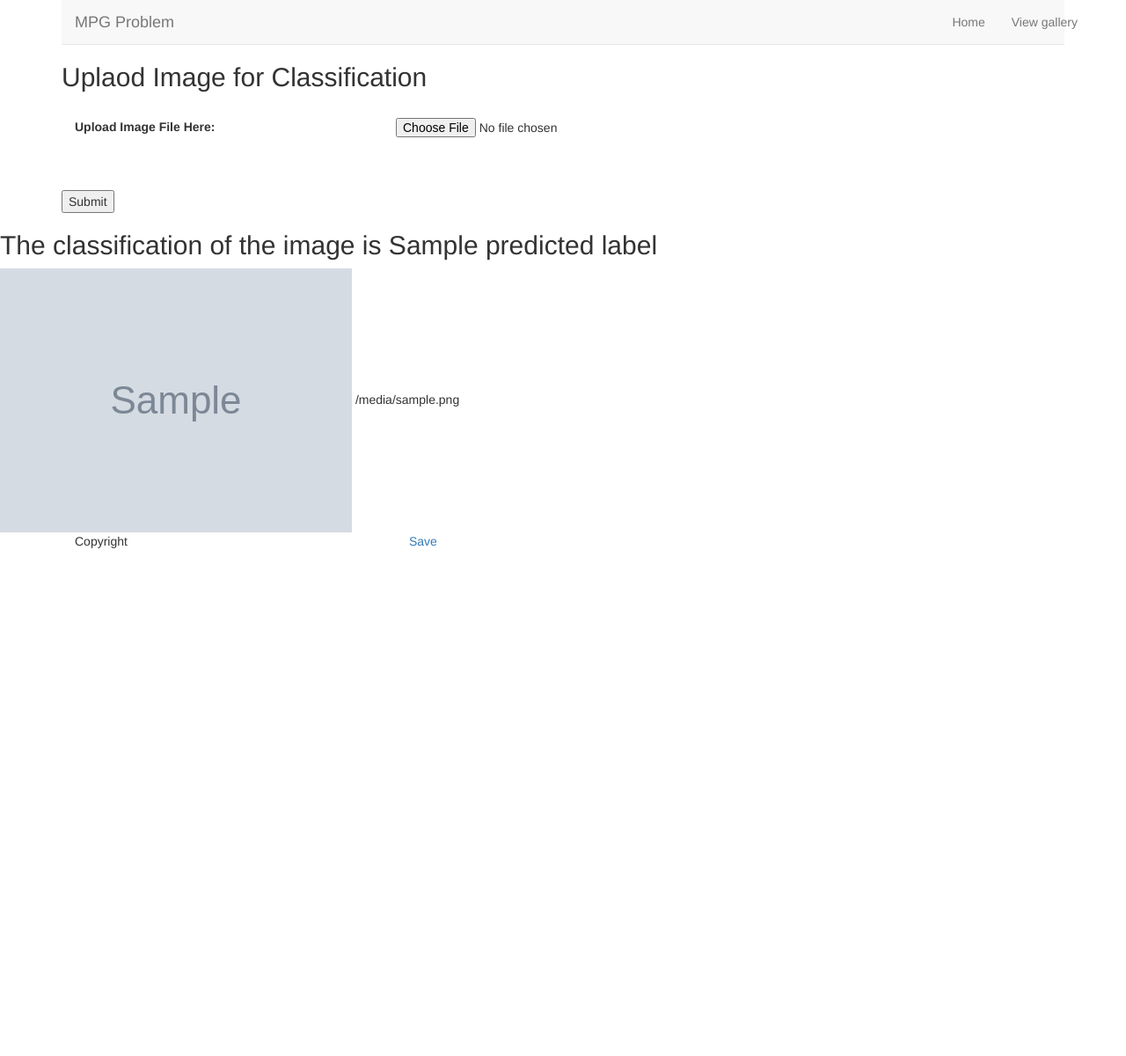
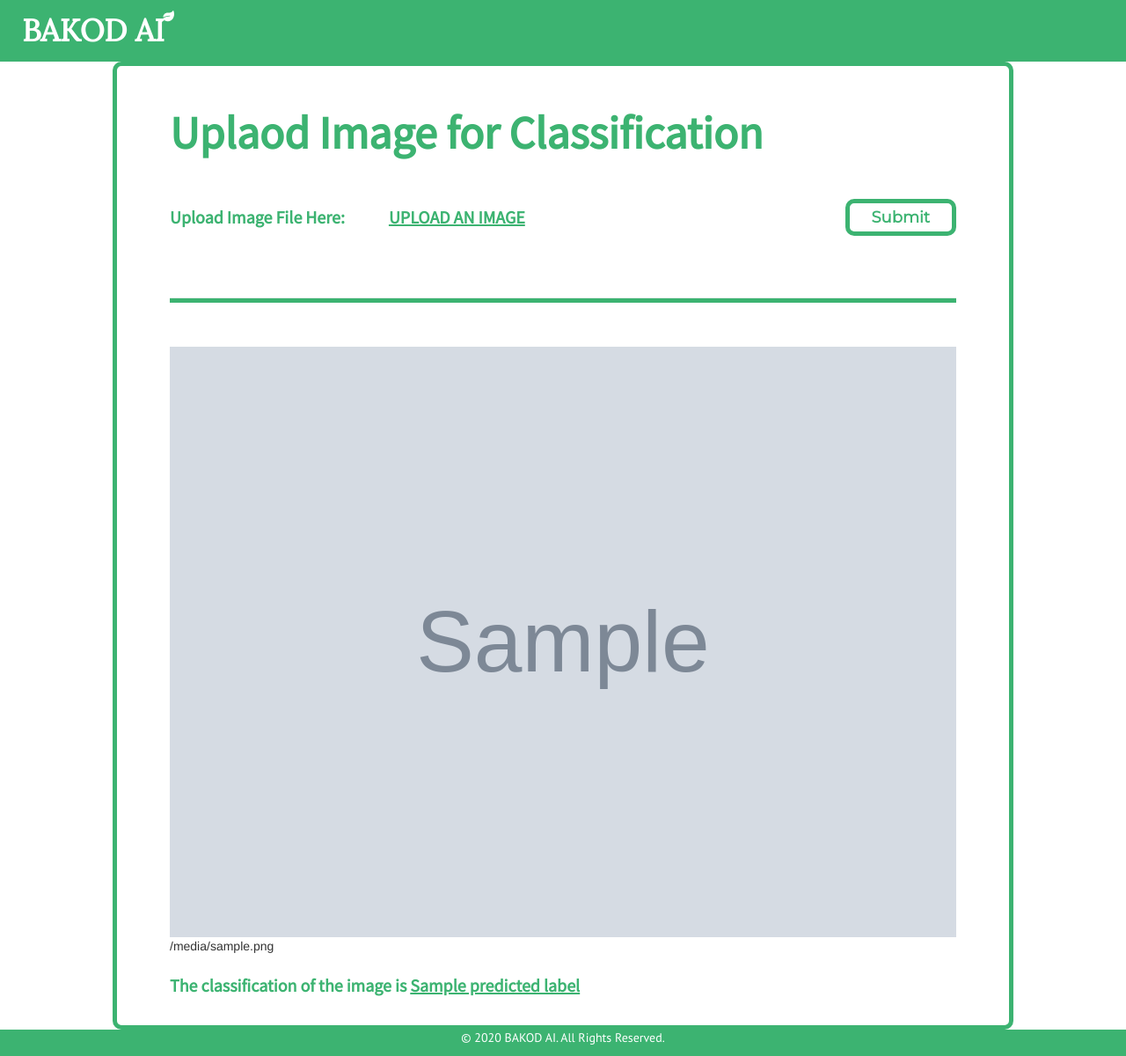
Before and after one commit to alswang18/BakodAI, a Django app: template bakod/templates/upload.html in a window 1280 px wide. Shown: the whole page at 88% size. Before the commit the page ends 623 px from the top, so only its background shows below. Run offline with Django 3.2, Linux system fonts and the light colour scheme; the template is opened without the code that fills it: most values are stand-ins (such as "Sample title", 1, 10 or a date in 2020); grey boxes marked "Sample" are stand-in pictures; some libraries are stand-ins or nearby versions.

Commit message:
upload page finish

```diff
--- a/bakod/bakod/urls.py
+++ b/bakod/bakod/urls.py
@@ -23,8 +23,8 @@ from django.conf import settings
 
 urlpatterns = [
     path('admin/', admin.site.urls),
-    url('', landingViews.index, name='landing'),
-    url('^$', views.index, name='imageupload'),
+    url('^$', landingViews.index, name='landing'),
+    url('upload/', views.index, name='imageupload'),
     url('predictImage', views.predictImage, name='predictImage')
 ]
 
--- a/bakod/landing/static/styles.css
+++ b/bakod/landing/static/styles.css
@@ -27,6 +27,11 @@ nav {
     text-decoration: none;
 }
 
+.logo:hover {
+    color: white;
+    text-decoration: none;
+}
+
 .logo img {
     filter: invert(1);
     width: 15px;
@@ -50,6 +55,7 @@ nav {
 .models:hover {
     background-color: #FFFFFF;
     color: #3CB371;
+    text-decoration: none;
 }
 
 .hero {
@@ -329,6 +335,7 @@ footer p {
     color: #FFFFFF;
 }
 
+
 @media screen and (max-width: 1000px){
     .save {
         flex-direction: column-reverse;
@@ -443,15 +450,6 @@ footer p {
     .logo {
         margin-left: 10px;
     }
-    /* .logo {
-        font-size: 25px;
-    }
-
-    .logo img {
-        width: 15px;
-        top: -17px;
-        left: -10px;
-    } */
 
     .models {
         display: none;
@@ -493,3 +491,167 @@ footer p {
     }
 
 }
+
+/************************************************ UPLOAD PAGE *************************************************/
+
+.spacer {
+    display: flex;
+    justify-content: center;
+    align-items: center;
+    width: 100%;
+    min-height: calc(100vh - 30px);
+}
+
+.submit-card {
+    width: 80%;
+    border: 5px solid #3CB371;
+    padding: 20px 60px;
+    border-radius: 10px;
+    box-sizing: border-box;
+    margin-top: 70px;
+}
+
+.submit-heading {
+    font-family: "Source Sans Pro";
+    font-weight: bold;
+    font-size: 52px;
+    line-height: 71px;
+    color: #3CB371;
+}
+
+.submit-card form {
+    width: 100%;
+    display: flex;
+    align-items: center;
+    justify-content: space-between;
+    margin: 10px auto;
+}
+
+.input {
+    width: fit-content;
+    display: flex;
+    justify-content: start;
+    align-items: center;
+}
+
+.input h1 {
+    font-family: "Source Sans Pro";
+    font-weight: bold;
+    font-size: 20px;
+    line-height: 30px;
+    color: #3CB371;
+    margin: 0 50px 0 0;
+}
+
+.input div #fname {
+    display: none;
+}
+
+.input div label {
+    font-family: "Source Sans Pro";
+    font-weight: bold;
+    font-size: 20px;
+    line-height: 30px;
+    color: #3CB371;
+    text-decoration: underline;
+    margin-bottom: 0;
+    cursor: pointer;
+}
+
+.submit {
+    align-self: flex-end;
+    font-family: "Montserrat";
+    font-weight: bold;
+    font-size: 18px;
+    line-height: 22px;
+    color: #3CB371;
+    background-color: white;
+    padding: 5px 25px;
+    border: 5px solid #3CB371;
+    border-radius: 10px;
+    text-decoration: none;
+}
+
+.submit:hover {
+    background-color: #3CB371;
+    color: #FFFFFF;
+}
+
+hr {
+    width: 100%;
+    height: 5px;
+    margin: 70px 0 50px;
+    background-color: #3CB371;
+}
+
+.chosen-img {
+    width: 100%;
+}
+
+.result {
+    width: 100%;
+}
+
+.result h2 {
+    font-family: "Source Sans Pro";
+    font-weight: bold;
+    font-size: 20px;
+    line-height: 30px;
+    color: #3CB371;
+}
+
+.result h2 span {
+    text-decoration: underline;
+}
+
+@media screen and (max-width: 900px) {
+    .submit-card {
+        width: 90%;
+    }
+
+    .submit-heading {
+        text-align: center;
+        font-size: 32px;
+        line-height: 51px;
+    }
+}
+
+@media screen and (max-width: 800px) {
+    .submit-card form, .input {
+        flex-direction: column;
+        align-items: center;
+        justify-content: center;
+    }
+
+    .input h1 {
+        display: none;
+    }
+
+    .input div label {
+        text-align: center;
+    }
+
+    .submit {
+        align-self: unset;
+        margin-top: 40px;
+    }
+
+}
+
+@media screen and (max-width: 630px) {
+
+    .submit-heading {
+        text-align: center;
+        font-size: 28px;
+        line-height: 32px;
+    }
+
+}
+
+@media screen and (max-width: 500px) {
+
+    .submit-card {
+        padding: 20px 30px;
+    }
+
+}
--- a/bakod/templates/headerPage.html
+++ b/bakod/templates/headerPage.html
@@ -3,7 +3,7 @@
      <html lang="en">
           <head>
 
-     <title>MPG prediction usecase</title>
+               <title>BAKOD AI</title>
 
                <meta charset="UTF-8">
                <meta http-equiv="X-UA-Compatible" content="IE=Edge">
@@ -16,79 +16,27 @@
                <link rel="stylesheet" href="{% static 'css/owl.carousel.css' %}" >
                <link rel="stylesheet" href="{% static 'css/owl.theme.default.min.css' %}" >
 
+               <link href="https://fonts.googleapis.com/css2?family=Lora&family=Montserrat&family=PT+Sans&family=Raleway&family=Source+Sans+Pro&display=swap" rel="stylesheet">
+               <link href="https://stackpath.bootstrapcdn.com/font-awesome/4.7.0/css/font-awesome.min.css" rel="stylesheet">
+
                <!-- MAIN CSS -->
 
+               <link rel="stylesheet" href="{% static 'styles.css' %}">
+
           </head>
-<body id="top" data-spy="scroll" data-target=".navbar-collapse" data-offset="50">
-
-     <div class="container">
-     <!-- MENU -->
-     <header>
-     <section class="navbar navbar-default navbar-static-top" role="navigation" style="align-items: center;">
-          <div class="container">
-
-               <div class="navbar-header">
-                    <button class="navbar-toggle" data-toggle="collapse" data-target=".navbar-collapse">
-                         <span class="icon icon-bar"></span>
-                         <span class="icon icon-bar"></span>
-                         <span class="icon icon-bar"></span>
-                    </button>
-
-                    <!-- lOGO TEXT HERE -->
-                    <a href="index.html" class="navbar-brand"><i class="fa fa-h-square"></i>MPG Problem</a>
-               </div>
-
-               <!-- MENU LINKS -->
-               <div class="collapse navbar-collapse">
-                    <ul class="nav navbar-nav navbar-right">
-                         <li><a href="/" class="smoothScroll">Home</a></li>
-                         <li><a href="viewDataBase" class="smoothScroll">View gallery</a></li>
-                    </ul>
-               </div>
-
-          </div>
-     </section>
-</header>
-</div>
-
 
           <!-- HOME -->
 
 
-<div class="container">
           {% block content%}
           {% endblock %}
 
-</div>
 
           <!-- FOOTER -->
-     <footer data-stellar-background-ratio="5">
-          <div class="container">
-               <div class="row">
-
-
-
-                    <div class="col-md-12 col-sm-12 border-top">
-                         <div class="col-md-4 col-sm-6">
-                              <div class="copyright-text">
-                                   <p>Copyright </p>
-                              </div>
-                         </div>
-                         <div class="col-md-6 col-sm-6">
-                              <div class="footer-link">
-
-                                   <a href="#">Save</a>
-                              </div>
-                         </div>
-                         <div class="col-md-2 col-sm-2 text-align-center">
-                              <div class="angle-up-btn">
-                                  <a href="#top" class="smoothScroll wow fadeInUp" data-wow-delay="1.2s"><i class="fa fa-angle-up"></i></a>
-                              </div>
-                         </div>
-                    </div>
-
-               </div>
-          </div>
+          <footer>
+               <p>
+               &copy; 2020 BAKOD AI. All Rights Reserved.
+               </p>
           </footer>
 
           <!-- SCRIPTS -->
--- a/bakod/templates/upload.html
+++ b/bakod/templates/upload.html
@@ -2,26 +2,38 @@
 
 {% block content%}
 
-    <h2>Uplaod Image for Classification</h2>
+{% load static %}
 
+    <nav>
+        <a href="{% url 'landing' %}" class="logo">BAKOD AI <span><img src="{% static 'images/leaf-solid.svg' %}" alt="leaf"></span></a>
+    </nav>
 
-    <br>
+    <div class="spacer">
+        <div class="submit-card">
+            <h2 class="submit-heading">Uplaod Image for Classification</h2>
 
-    <form method="post" enctype="multipart/form-data" action="predictImage">
+            <br>
 
- {% csrf_token %}
- <div class="col-md-4 col-sm-4"><label for="fname">Upload Image File Here:</label> </div> <input name="filePath" type="file"><br><br>
- <br>
+            <form method="post" enctype="multipart/form-data" action="predictImage">
+                {% csrf_token %}
+                <div class="input">
+                    <h1>Upload Image File Here:</h1>
+                    <div>
+                        <label for="fname">UPLOAD AN IMAGE</label>
+                        <input id="fname" name="filePath" type="file">
+                    </div>
+                </div>
+                <input type="submit" class="submit" value="Submit" >
+            </form>
 
+            <hr >
+            <div class="result">
+                <img src={{filePathName}} alt='imagename' class="chosen-img">
+                {{filePathName}}
+                <h2>The classification of the image is <span>{{predictedLabel}}</span></h2>
+            </div>
 
- <input type="submit" value="Submit" ></div>
-
- <h2>The classification of the image is {{predictedLabel}}</h2>
- <img src={{filePathName}} alt='imagename'>
- {{filePathName}}
-
-</form>
-<br>
-
+        </div>
+    </div>
 
 {% endblock %}
```
Also changed, not shown: bakod/templates/index.html (+8 -24 lines). Lines whose indentation alone changed are shown as unchanged.
